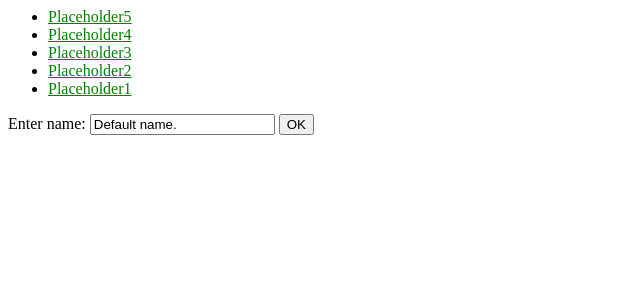
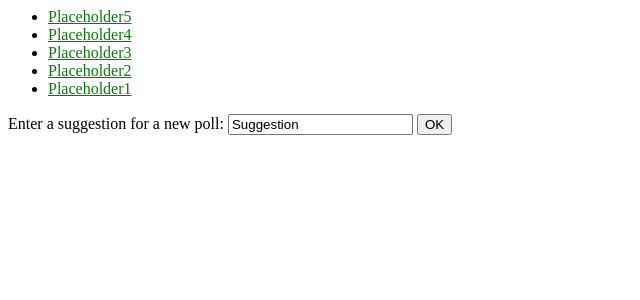
Before and after one commit to derekamartin/django-practice, a Django app: page /polls/ in a window 1280 px wide. Shown: the top 300 px of the page, without its empty margins (0-640 px from the left). Run offline with Django 3.2, Linux system fonts and the light colour scheme; data comes from the database, SQL or seed files in the repository; both versions use the stored data as it was after the commit.

Commit message:
Suggestion feature implemented
Fully functioning suggestion feature added to the project

```diff
--- a/mysite/polls/templates/polls/index.html
+++ b/mysite/polls/templates/polls/index.html
@@ -15,8 +15,8 @@
 
 <form action="/polls/suggestions/" method="post">
     {% csrf_token %}
-    <label for="suggestion_text">Enter name: </label>
-    <input id="suggestion_text" type="text" name="suggestion_text" value="Default name.">
+    <label for="suggestion_text">Enter a suggestion for a new poll: </label>
+    <input id="suggestion_text" type="text" name="suggestion_text" value="Suggestion">
     {{ form.as_p }}
     <input type="submit" value="OK">
 </form>
--- a/mysite/polls/urls.py
+++ b/mysite/polls/urls.py
@@ -8,7 +8,7 @@ urlpatterns = [
 
     path('<int:pk>/', views.DetailView.as_view(), name='detail'),
 
-    path('suggestions/', views.suggestion, name='suggestion'),
+    path('suggestions/', views.addSuggestion, name='suggestion'),
     # path('suggestions/', views.SuggestionView.as_view(), name='suggestion'),
 
     path('<int:pk>/results/', views.ResultsView.as_view(), name='results'),
--- a/mysite/polls/views.py
+++ b/mysite/polls/views.py
@@ -42,6 +42,20 @@ def suggestion(request):
     context = {'suggestion_list': suggestion_list,
     'form': SuggestionForm}
     return render(request, 'polls/suggestion.html', context)
+
+def addSuggestion(request):
+    # if(request.method == 'Suggestion'):
+    if request.POST.get('suggestion_text'):
+        new_suggestion = Suggestion()
+        new_suggestion.suggestion_text = request.POST.get('suggestion_text')
+        new_suggestion.save()
+        suggestion_list = Suggestion.objects.all()
+        context = {'suggestion_list': suggestion_list,
+        'form': SuggestionForm}
+
+        return render(request, 'polls/suggestion.html', context)
+    else:
+        return render(request, 'polls/suggestion.html')
 
 
 class ResultsView(generic.DetailView):
```
Also changed, not shown: mysite/db.sqlite3.
